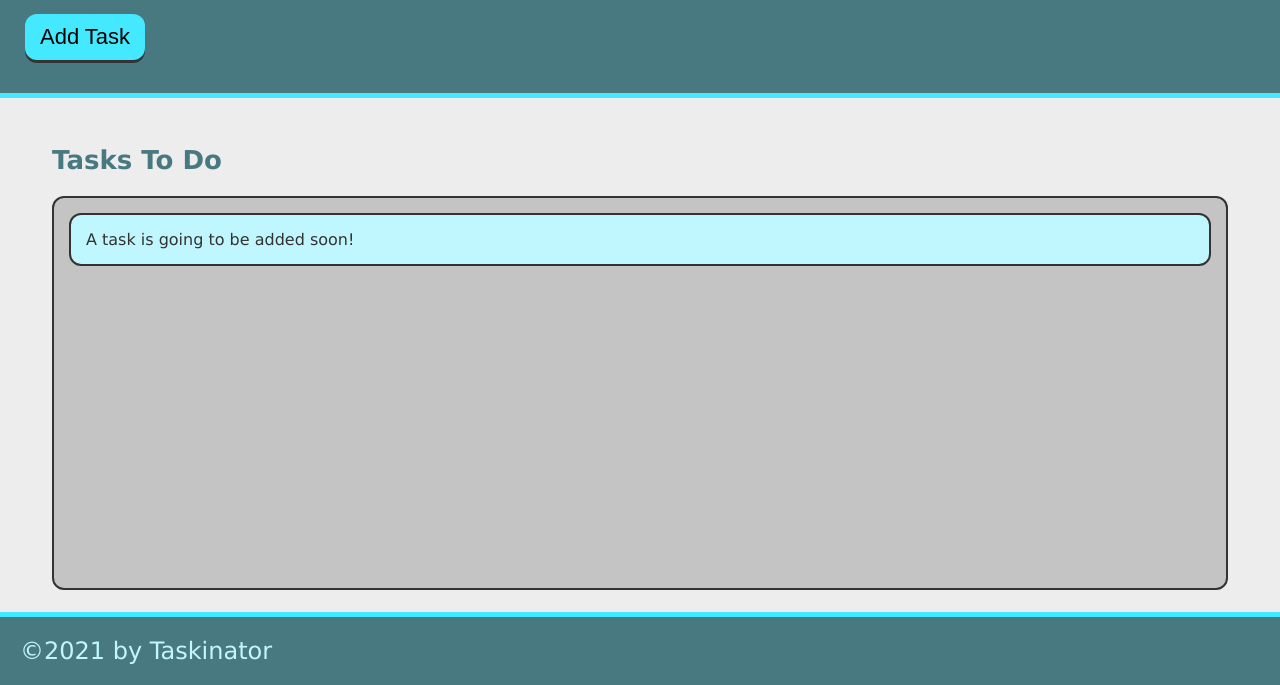
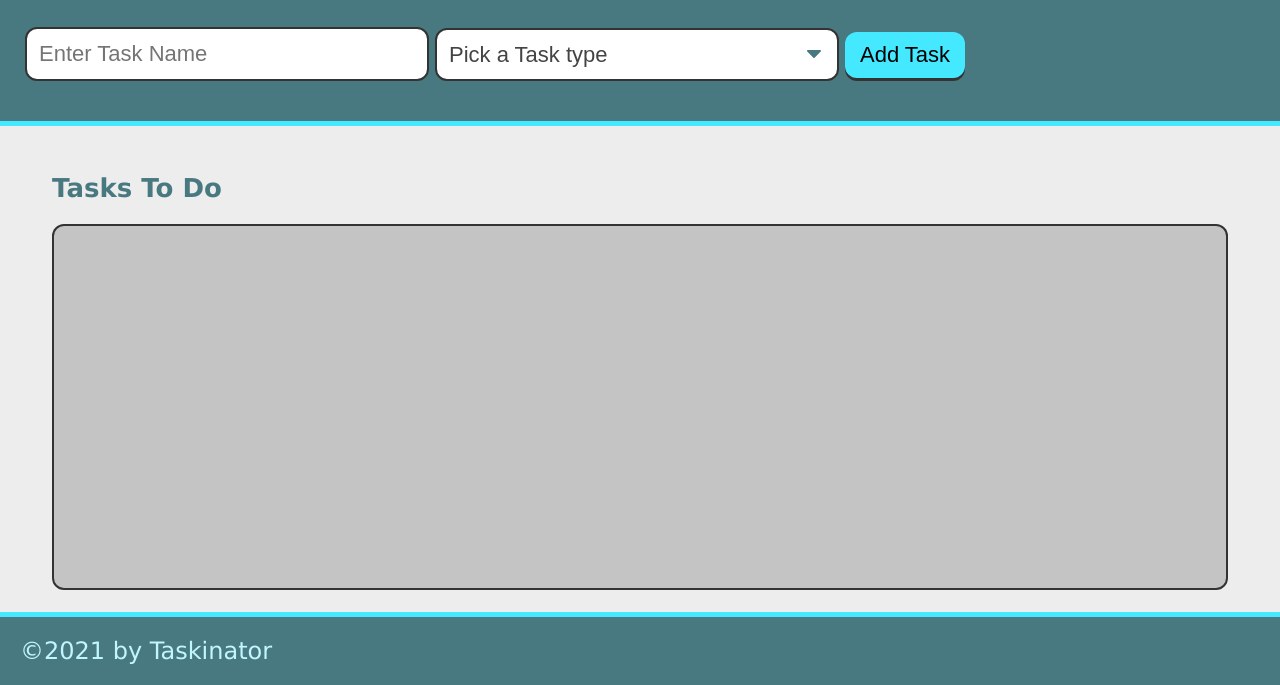
Before and after one commit to Wsamuell/taskinator, a plain HTML site: page index.html in a window 1280 px wide. Shown: the part 115-800 px from the top of the page. Drawn offline with Linux system fonts and the light colour scheme.

Commit message:
HTML dropdown update

```diff
--- a/index.html
+++ b/index.html
@@ -1,5 +1,6 @@
 <!DOCTYPE html>
 <html lang="en">
+
 <head>
     <meta charset="UTF-8">
     <meta http-equiv="X-UA-Compatible" content="IE=edge">
@@ -13,15 +14,28 @@
     <header>
         <h1 class="page-title">Taskinator</h1>
         <p>Click the button below to add a new task!</p>
+        <form id="task-form">
+            <div class="form-group">
+                <input type="text" name="task-name" placeholder="Enter Task Name" />
+            </div>
+            <div class="form-group">
+                <select name="task-type" class="select-dropdown">
+                    <option value="" disabled selected>Pick a Task type</option>
+                    <option value="Print">Print</option>
+                    <option value="Web">Web</option>
+                    <option value="Mobile">Mobile</option>
+                </select>
+            </div>
+            <div class="form-group">
                 <button class="btn" id="save-task">Add Task</button>
+            </div>
+        </form>
     </header>
 
     <main class="page-content">
         <section class="task-list-wrapper">
             <h2 class="list-title">Tasks To Do</h2>
-        <ul class="task-list" id="tasks-to-do">
-            <li class="task-item">A task is going to be added soon!</li>
-        </ul>
+            <ul class="task-list" id="tasks-to-do"></ul>
         </section>
     </main>
 
```
Lines whose indentation alone changed are shown as unchanged.
